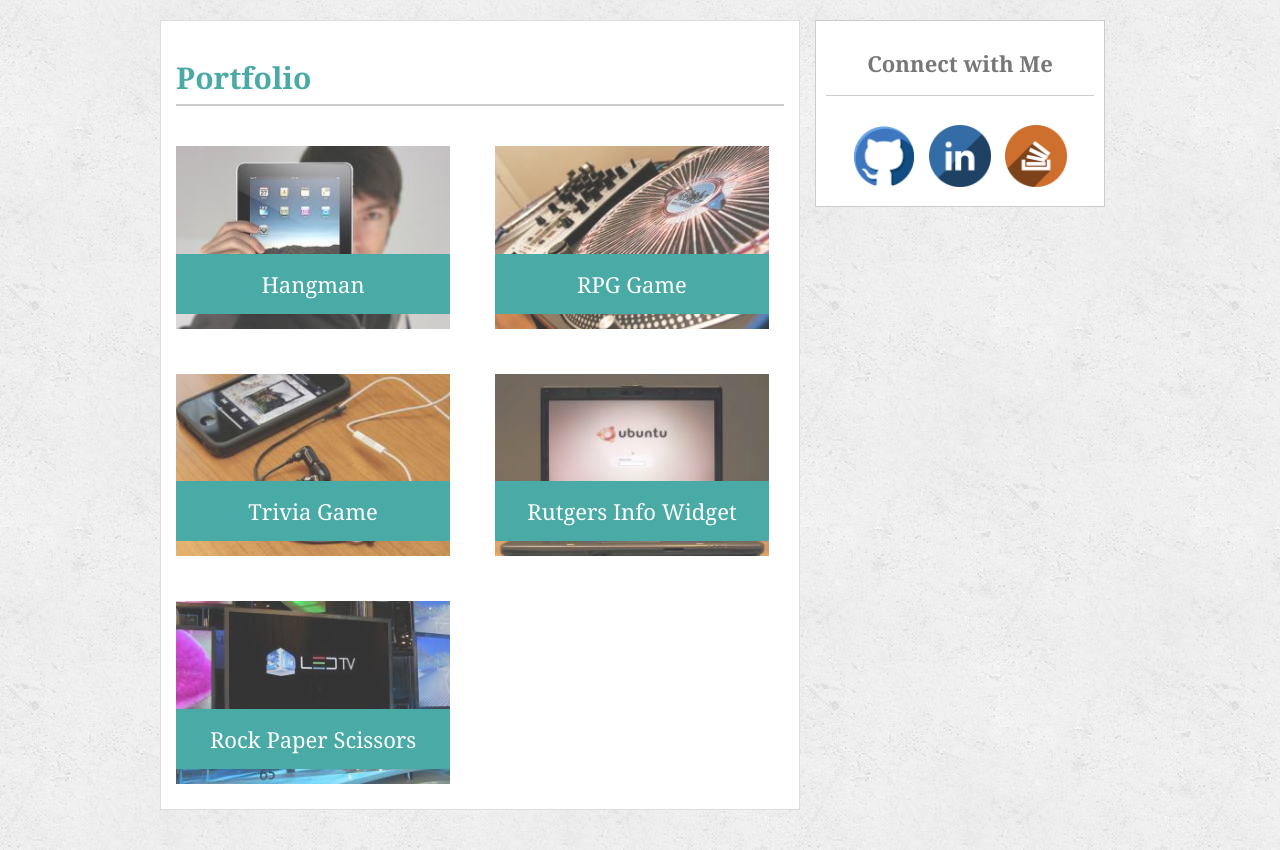
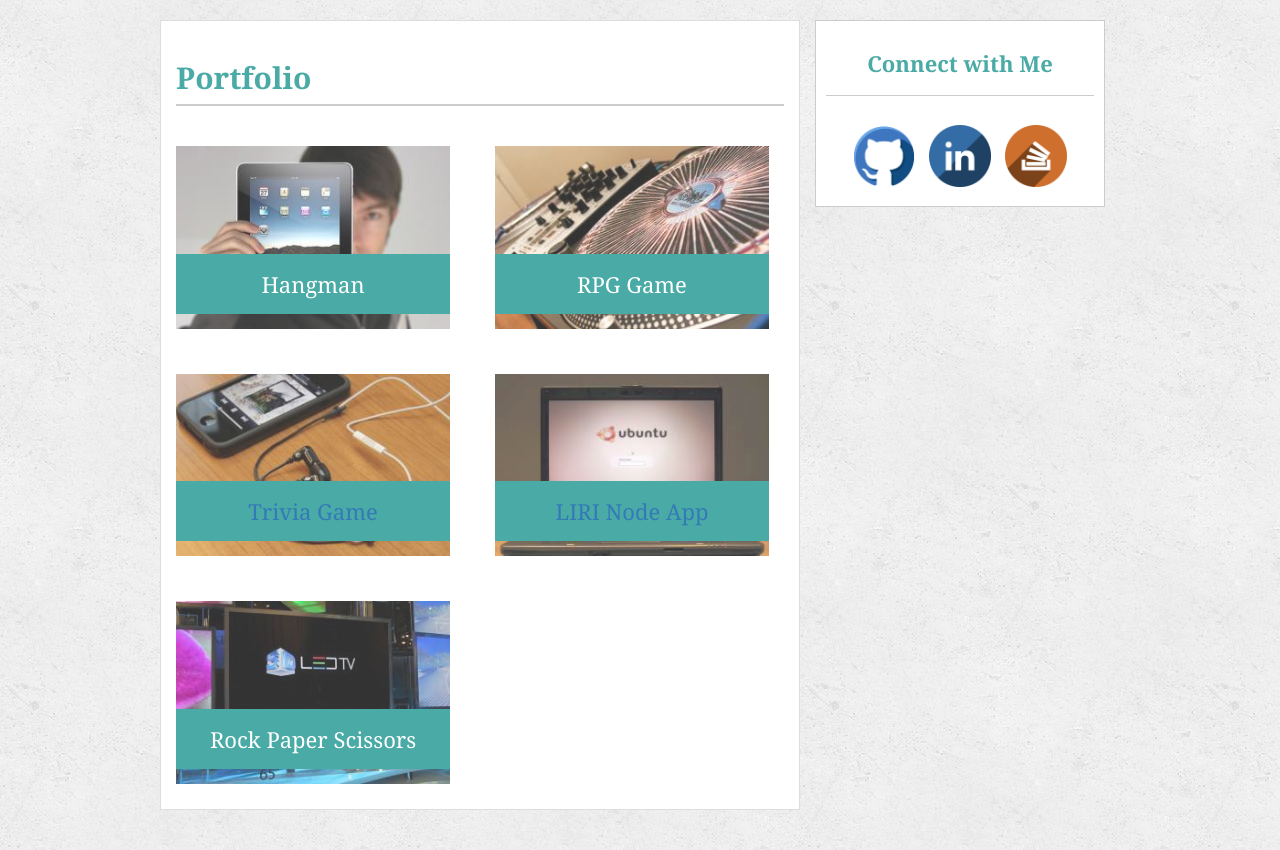
Before and after one commit to rjfernando/Bootstrap-Portfolio, a PHP site: page /portfolio.html in a window 1280 px wide. Shown: the part 52-902 px from the top of the page. Run offline with PHP 8.4, Linux system fonts and the light colour scheme; some libraries are stand-ins or nearby versions.

Commit message:
adding link to liri app to portfolio

```diff
--- a/assets/css/style.css
+++ b/assets/css/style.css
@@ -24,11 +24,12 @@ h2, h3 {
     font-size: 22px;
     font-family: Georgia, Times, "Times New Roman", serif;
     font-weight: 600;
-    color; #4aaaa5;
+    color: #4aaaa5;
+    text-decoration: none;
 }
 
 .container {
-    width: 100%;
+    width: 80%;
     max-width: 960px;
     margin: 0 auto;
     clear: both;
@@ -106,6 +107,7 @@ h2, h3 {
     width: 274px;
     margin: 20px 0 25px;
     overflow: auto;
+
 }
 
 .box h3 {
@@ -120,7 +122,6 @@ h2, h3 {
     text-align: center;
     font-family:  Georgia, Times, "Times New Roman", serif;
     background: #4aaaa5;
-
 }
 
 /* Contact Form */
--- a/portfolio.html
+++ b/portfolio.html
@@ -60,13 +60,15 @@
                         <div class="col-md-6">
                             <div class="box">
                                 <img src="assets/images/iphone.jpg" alt="Trivia Game" class="imagesize">
-                                    <h3>Trivia Game</h3>
+
+                                    <h3><a href ="https://rjfernando.github.io/TriviaGame/">Trivia Game</a></h3>
                             </div>
                         </div>
                         <div class="col-md-6">
                             <div class="box">
-                                <img src="assets/images/laptop.jpg" alt="Rutgers Info Widget" class="imagesize">
-                                    <h3>Rutgers Info Widget</h3>
+                                <img src="assets/images/laptop.jpg" alt="LIRI" class="imagesize">
+
+                                <h3><a href ="https://rjfernando.github.io/liri-node-app/">LIRI Node App</a></h3>
                             </div>
                         </div>
                     </div>
```
Also changed, not shown: assets/css/reset.css (line endings or trailing spaces), contact.html (line endings or trailing spaces), index.html (line endings or trailing spaces).
